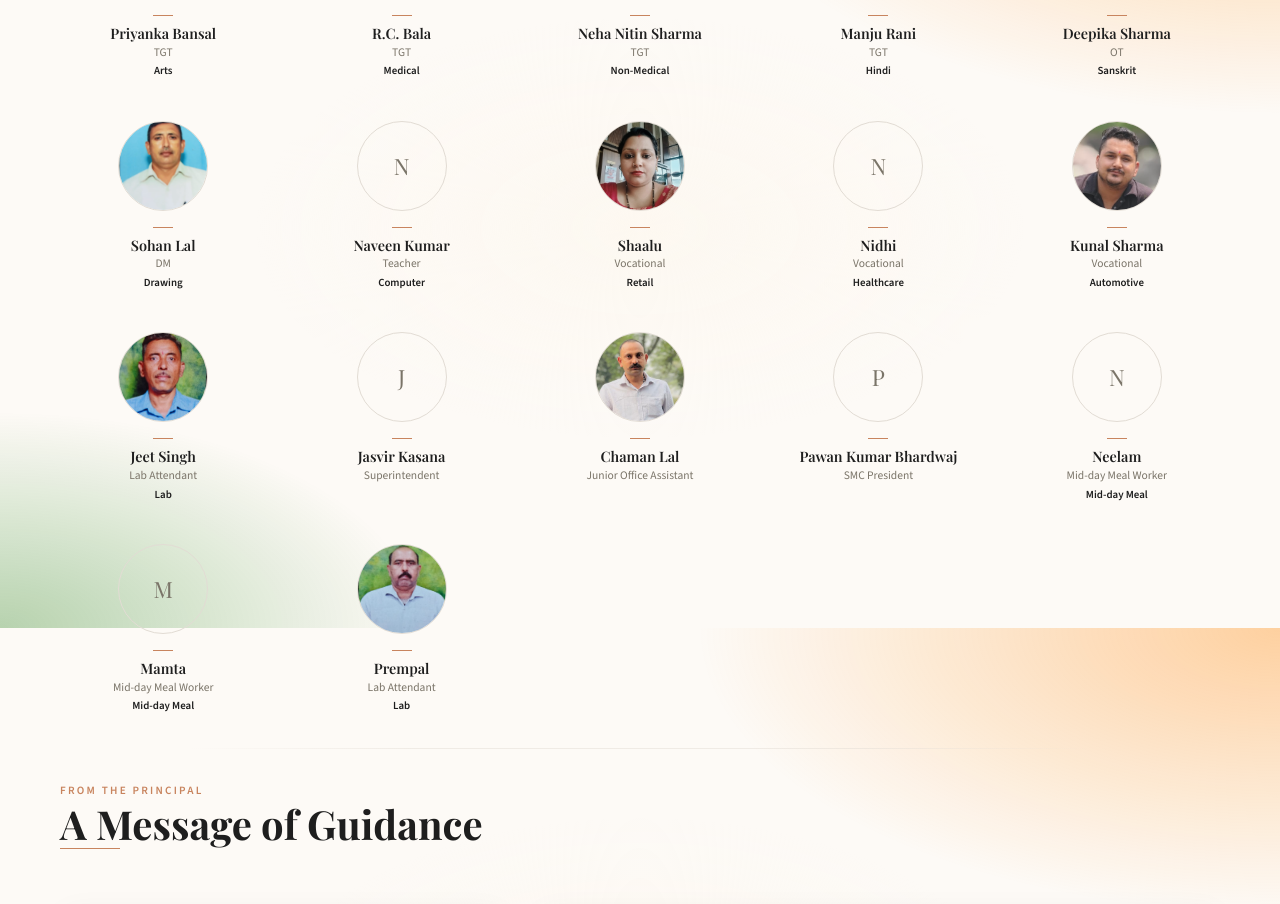
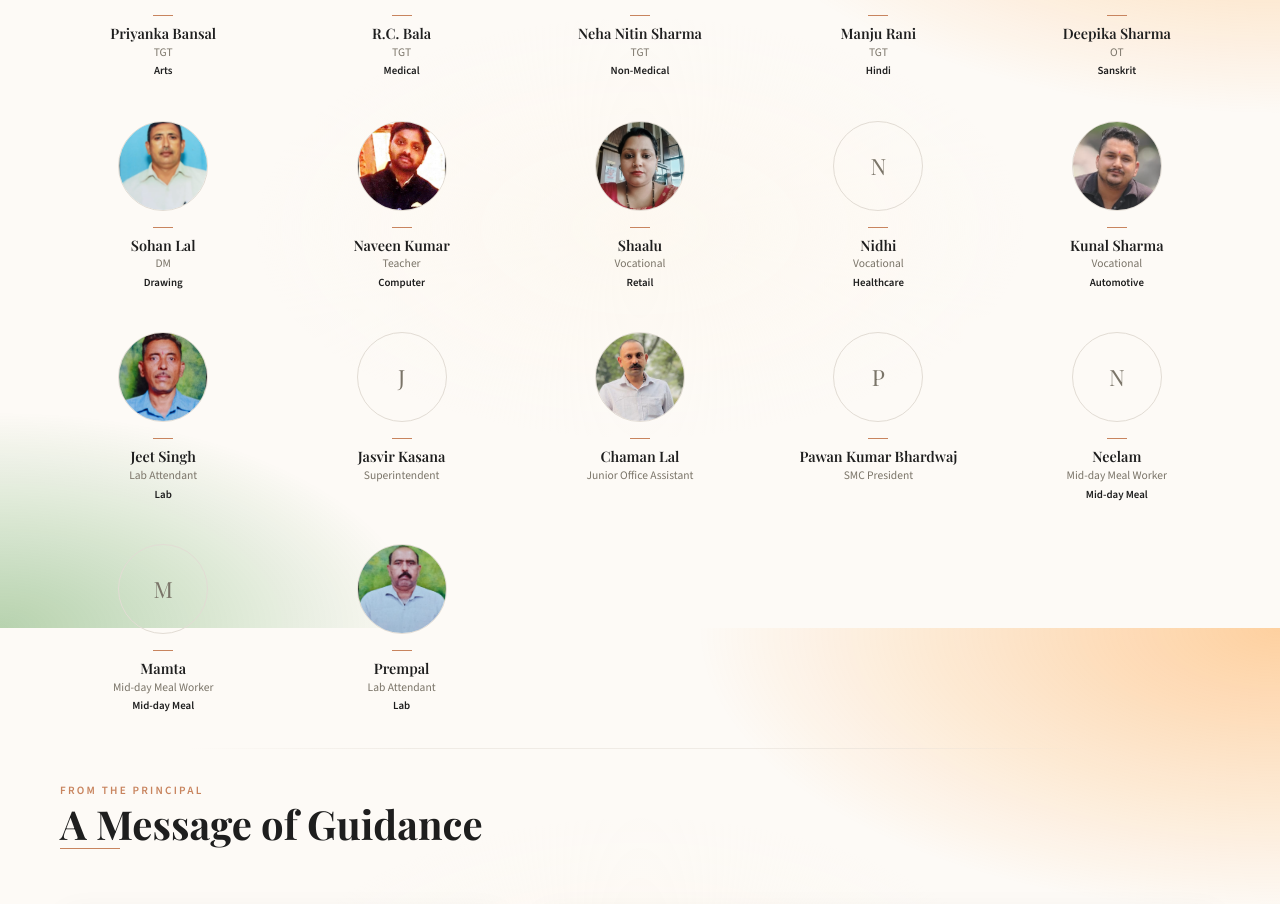
Before and after one commit to KhushiBagga20/GSSS-school-site, a Next.js app: page / in a window 1280 px wide. Shown: the part 5772-6676 px from the top of the page. Built offline with nearby package versions, Linux system fonts and the light colour scheme.

Commit message:
Update staff photo for Naveen Kumar

```diff
--- a/data/school.ts
+++ b/data/school.ts
@@ -418,7 +418,7 @@ export const staffMembers: StaffMember[] = [
     designationHi: 'अध्यापक',
     subject: 'Computer',
     subjectHi: 'कम्प्यूटर',
-    imageSrc: null,
+    imageSrc: '/images/staff/naveen.png',
   },
   {
     id: 's23',
```
Also changed, not shown: public/images/staff/naveen.png (added).
